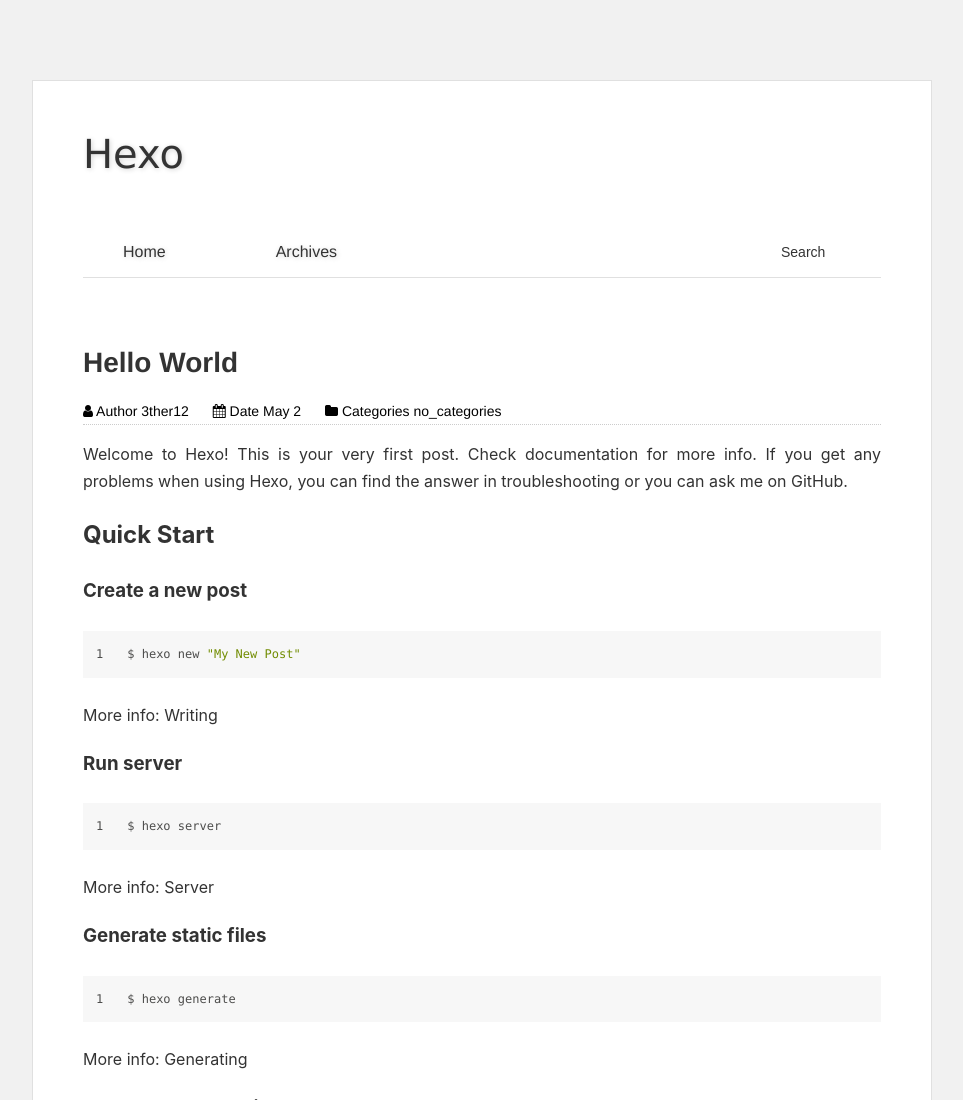
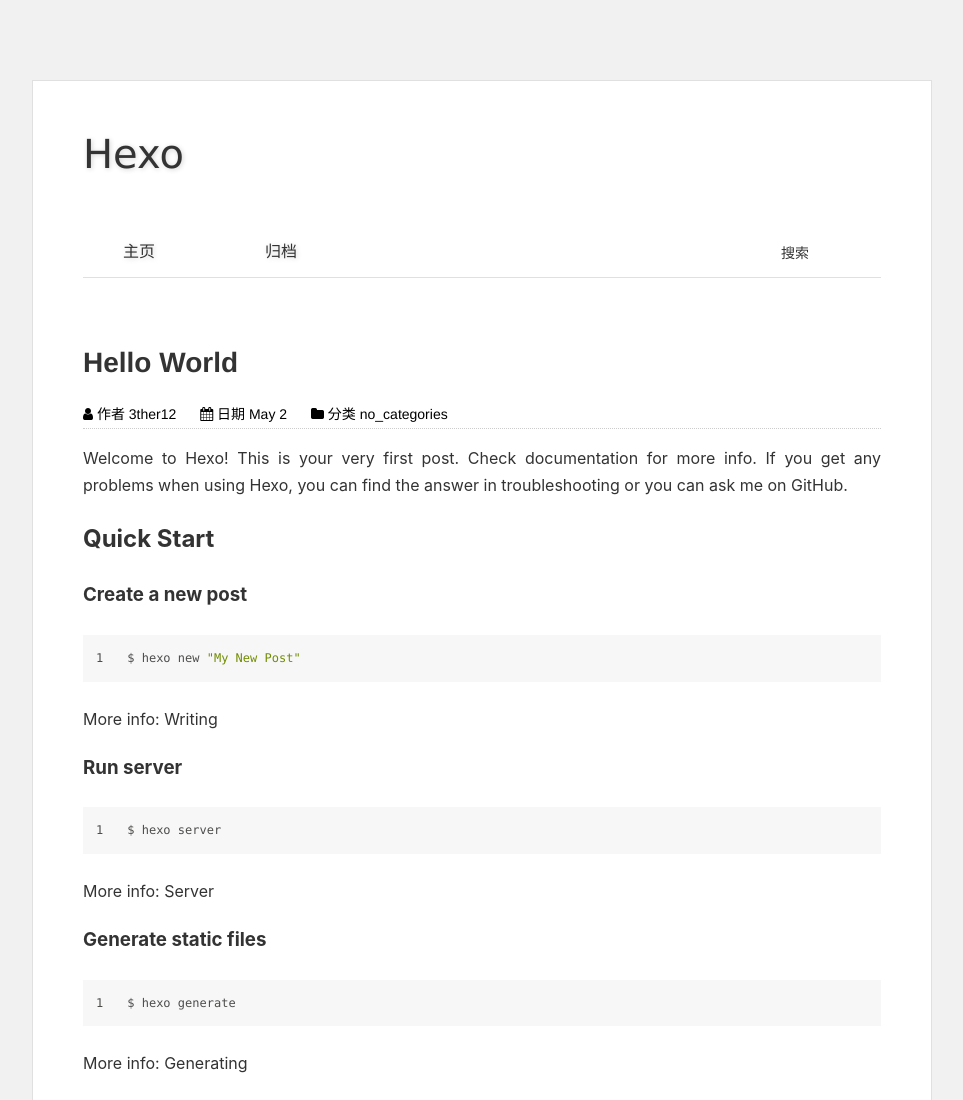
Before and after one commit to 3the12/3the12.github.io, a plain HTML site: page 2021/05/02/hello-world/index.html in a window 1280 px wide. Shown: the top 1100 px of the page, without its empty margins (158-1121 px from the left). Drawn offline with Linux system fonts and the light colour scheme; a script that the page names is missing.

Commit message:
Site updated: 2021-05-02 12:58:50

```diff
--- a/2021/05/02/hello-world/index.html
+++ b/2021/05/02/hello-world/index.html
@@ -11,7 +11,7 @@
 <meta property="og:url" content="http://example.com/2021/05/02/hello-world/index.html">
 <meta property="og:site_name" content="Hexo">
 <meta property="og:description" content="Welcome to Hexo! This is your very first post. Check documentation for more info. If you get any problems when using Hexo, you can find the answer in troubleshooting or you can ask me on GitHub. Quick">
-<meta property="og:locale" content="en_US">
+<meta property="og:locale">
 <meta property="article:published_time" content="2021-05-02T02:52:48.240Z">
 <meta property="article:modified_time" content="2021-05-02T02:52:48.240Z">
 <meta property="article:author" content="3ther12">
@@ -47,15 +47,15 @@
 
 	<nav id="nav-menu" class="clearfix">
 		<form id="search" method="post" action="./" role="search">
-			<input id="search-input" type="text" name="s" class="inputbox" value="Search" onfocus="if (value =='Search'){value =''}" onblur="if (value ==''){value='Search'}">
+			<input id="search-input" type="text" name="s" class="inputbox" value="搜索" onfocus="if (value =='搜索'){value =''}" onblur="if (value ==''){value='搜索'}">
 		</form>
 		<ul>
 
 
-        <li><a class="main-nav-link" href="/">Home</a></li>
+        <li><a class="main-nav-link" href="/">主页</a></li>
 
 
-        <li><a class="main-nav-link" href="/archives">Archives</a></li>
+        <li><a class="main-nav-link" href="/archives">归档</a></li>
 
 		</ul>
 	</nav>
@@ -63,9 +63,9 @@
     <section id="main" class="clearfix"><article class="post-detail">
   <h1 class="post-title"><a href="/">Hello World</a></h1>
   <ul class="post-meta">
-  <li><i class="fa fa-user"></i> Author 3ther12</li>
-  <li><i class="fa fa-calendar"></i> Date May 2</li>
-  <li><i class="fa fa-folder"></i> Categories
+  <li><i class="fa fa-user"></i> 作者 3ther12</li>
+  <li><i class="fa fa-calendar"></i> 日期 May 2</li>
+  <li><i class="fa fa-folder"></i> 分类
 
     no_categories
 
```
Also changed, not shown: 2021/05/02/my-first-blog/index.html (+7 -7 lines), archives/2021/05/index.html (+4 -4 lines), archives/2021/index.html (+4 -4 lines), archives/index.html (+4 -4 lines), index.html (+4 -4 lines).
